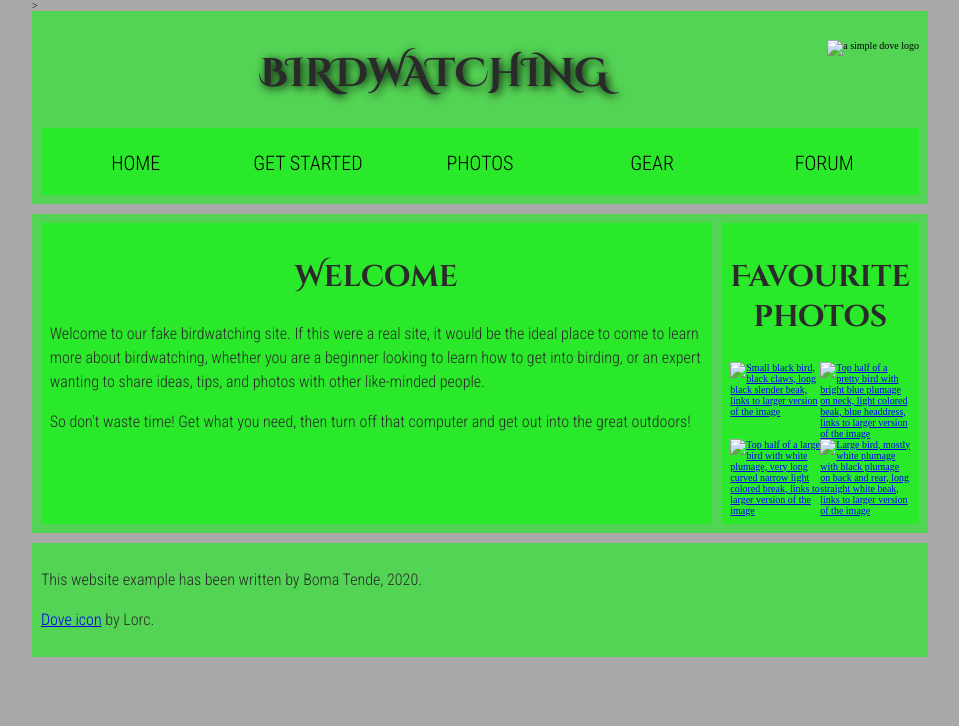
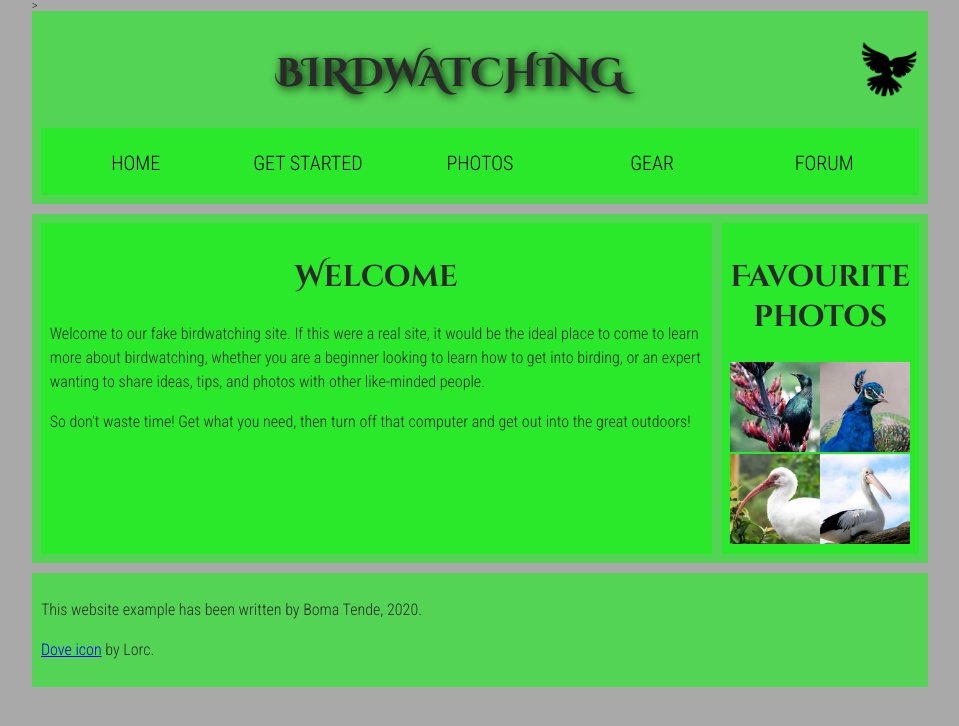
Before and after one commit to bmtende/bmtende.github.io, a plain HTML site: page lab_3/index.html in a window 1280 px wide. Shown: the whole page, without its empty margins (160-1119 px from the left). Drawn offline with Linux system fonts and the light colour scheme.

Commit message:
Update index.html
putting the right location of where the images are.

```diff
--- a/lab_3/index.html
+++ b/lab_3/index.html
@@ -16,7 +16,7 @@
 
     <header>
       <h1>Birdwatching</h1>
-      <img src="dove.png" alt="a simple dove logo">
+      <img src="extra/dove.png" alt="a simple dove logo">
 
       <nav>
       <ul>
@@ -41,10 +41,10 @@
     <aside>
       <h2>Favourite photos</h2>
 
-      <a href="favorite-1.jpg"><img src="favorite-1_th.jpg" alt="Small black bird, black claws, long black slender beak, links to larger version of the image"></a>
-      <a href="favorite-2.jpg"><img src="favorite-2_th.jpg" alt="Top half of a pretty bird with bright blue plumage on neck, light colored beak, blue headdress, links to larger version of the image"></a>
-      <a href="favorite-3.jpg"><img src="favorite-3_th.jpg" alt="Top half of a large bird with white plumage, very long curved narrow light colored break, links to larger version of the image"></a>
-      <a href="favorite-4.jpg"><img src="favorite-4_th.jpg" alt="Large bird, mostly white plumage with black plumage on back and rear, long straight white beak, links to larger version of the image"></a>
+      <a href="extra/favorite-1.jpg"><img src="extra/favorite-1_th.jpg" alt="Small black bird, black claws, long black slender beak, links to larger version of the image"></a>
+      <a href="extra/favorite-2.jpg"><img src="extra/favorite-2_th.jpg" alt="Top half of a pretty bird with bright blue plumage on neck, light colored beak, blue headdress, links to larger version of the image"></a>
+      <a href="extra/favorite-3.jpg"><img src="extra/favorite-3_th.jpg" alt="Top half of a large bird with white plumage, very long curved narrow light colored break, links to larger version of the image"></a>
+      <a href="extra/favorite-4.jpg"><img src="extra/favorite-4_th.jpg" alt="Large bird, mostly white plumage with black plumage on back and rear, long straight white beak, links to larger version of the image"></a>
     </aside>
     </main>
 
```
